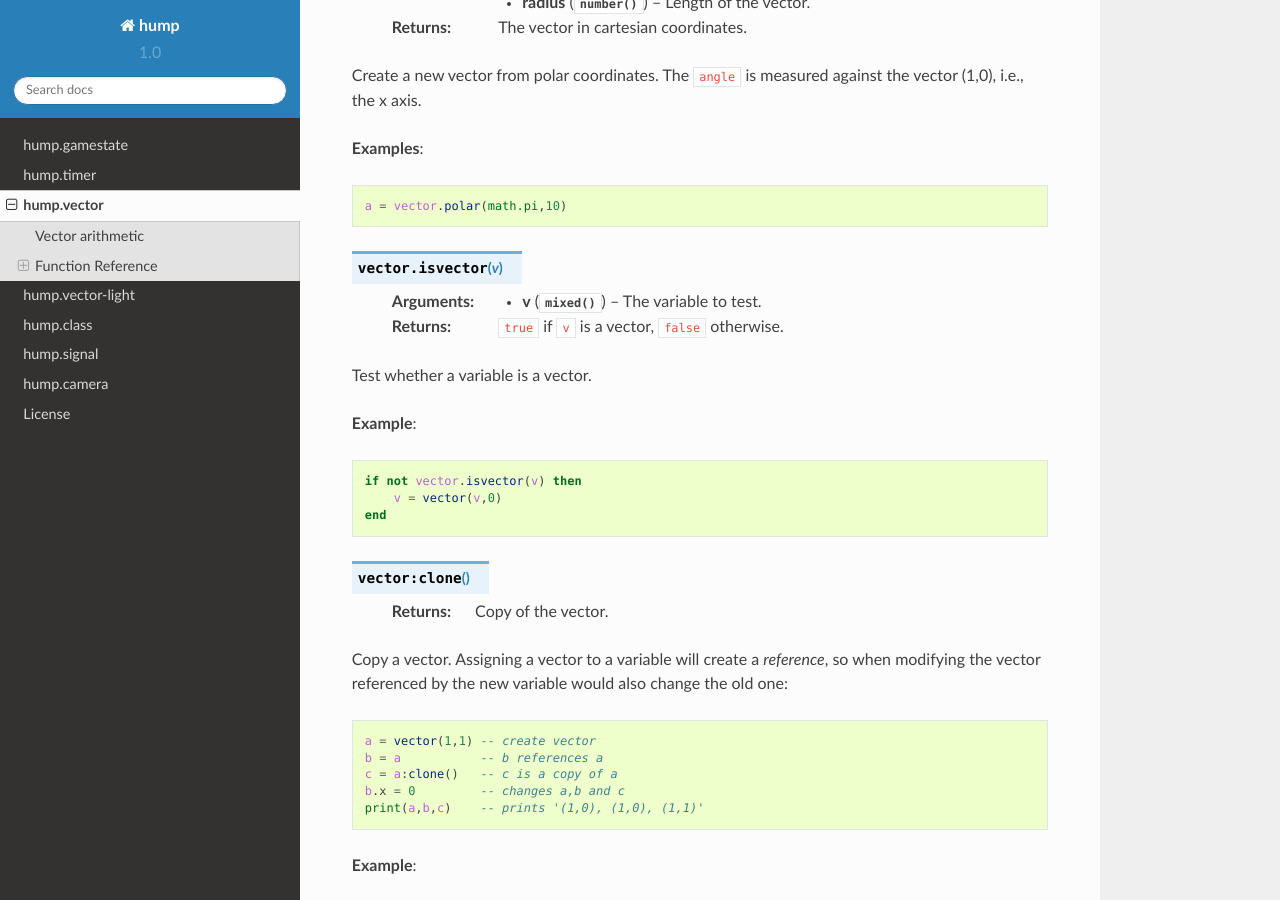
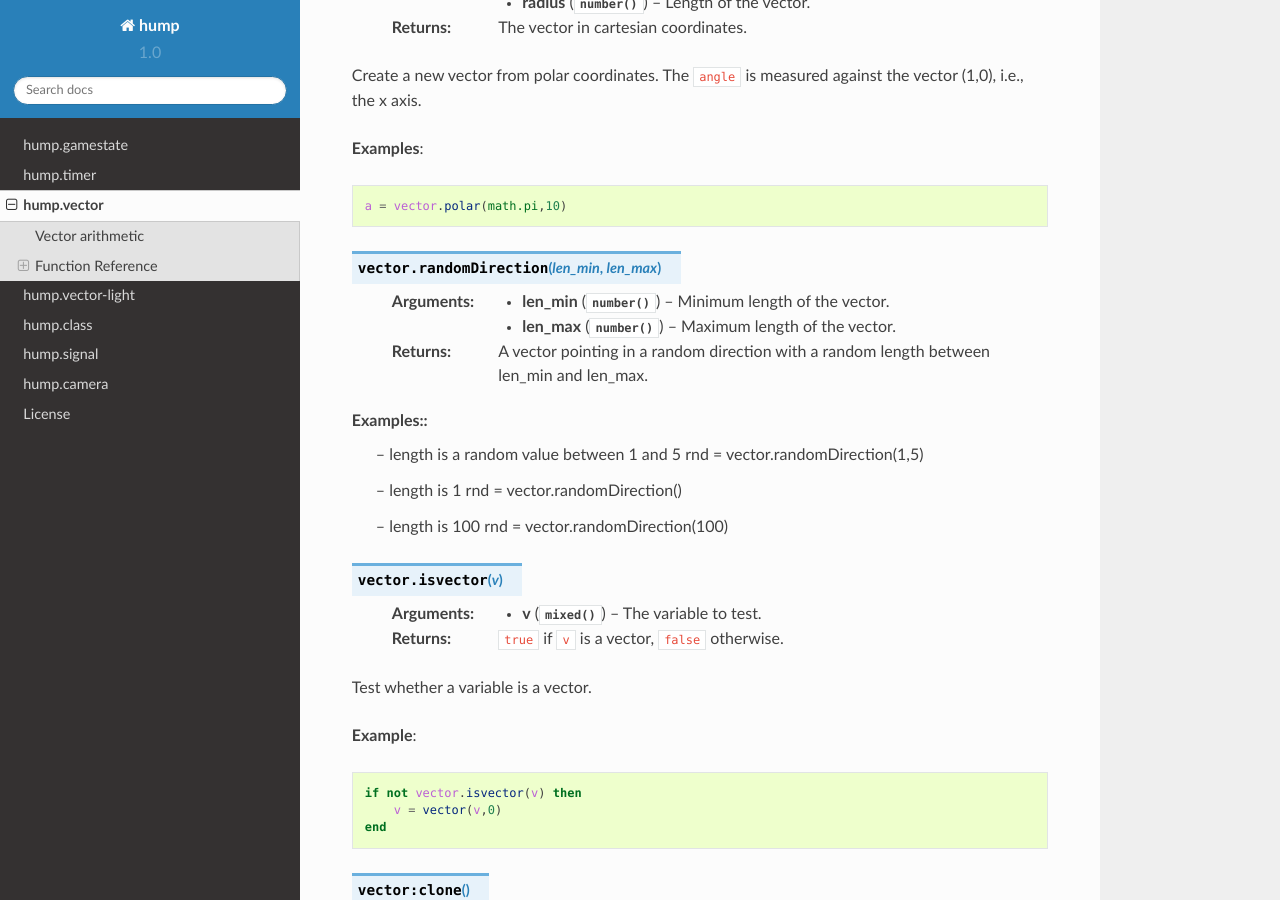
Before and after one commit to vrld/hump, a Sphinx documentation site: the page built from docs/vector.rst, in a window 1280 px wide and 900 px high, scrolled down 2417 px. Built offline with Sphinx 7.4.7 and the Read the Docs theme 2.0.0, drawn with Linux system fonts in a browser that asks for light colours.

Commit message:
changed signature of random and added documentation

```diff
--- a/docs/vector.rst
+++ b/docs/vector.rst
@@ -114,6 +114,21 @@ The ``angle`` is measured against the vector (1,0), i.e., the x axis.
 
     a = vector.polar(math.pi,10)
 
+.. function:: vector.randomDirection(len_min, len_max)
+
+  :param number len_min: Minimum length of the vector.
+  :param number len_max: Maximum length of the vector.
+  :returns: A vector pointing in a random direction with a random length between len_min and len_max.
+
+**Examples**::
+    -- length is a random value between 1 and 5
+    rnd = vector.randomDirection(1,5)
+
+    -- length is 1
+    rnd = vector.randomDirection()
+
+    -- length is 100
+    rnd = vector.randomDirection(100)
 
 .. function:: vector.isvector(v)
 
```
Also changed, not shown: docs/vector-light.rst (+16 -0 lines), 2 other files.
